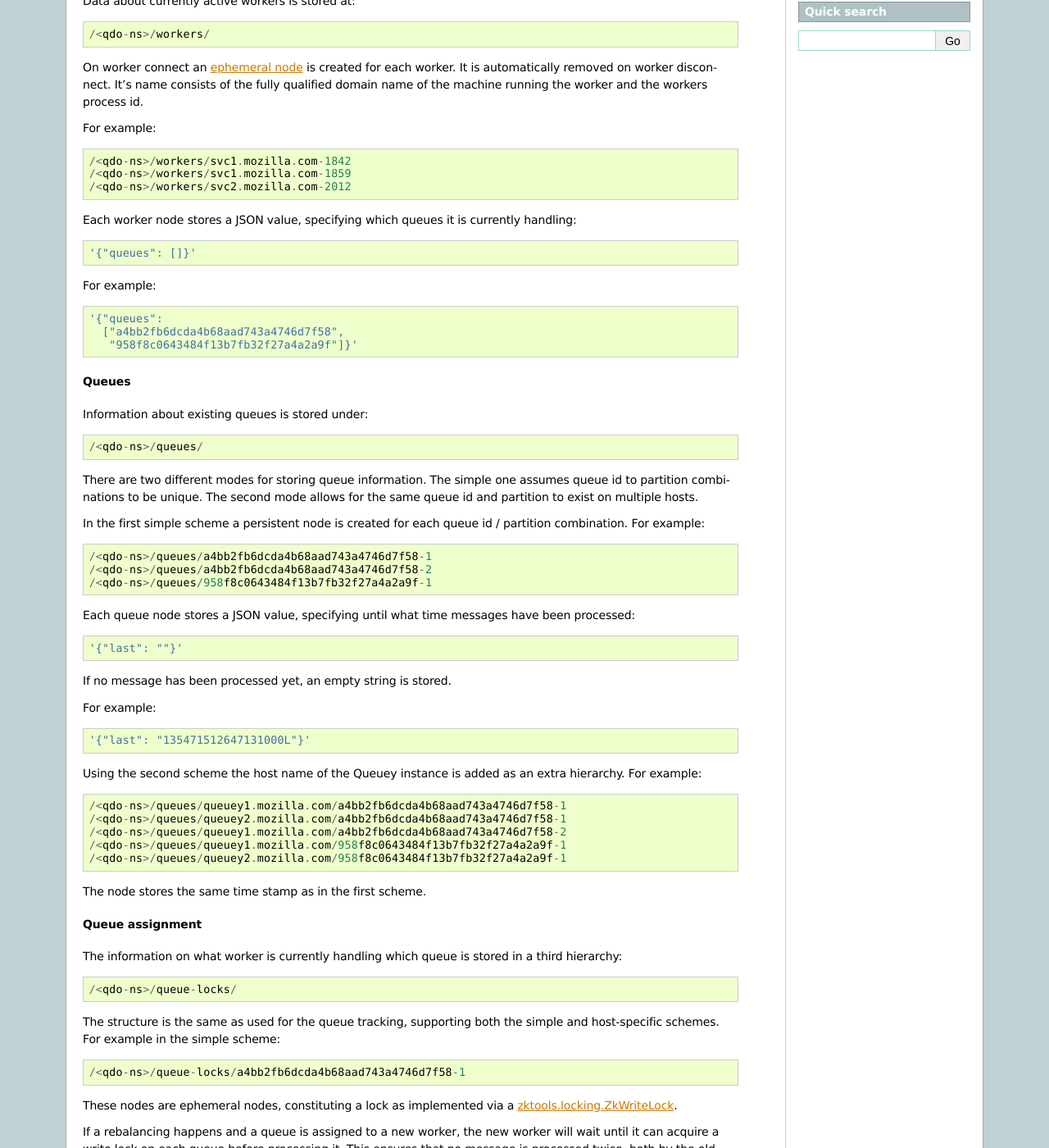
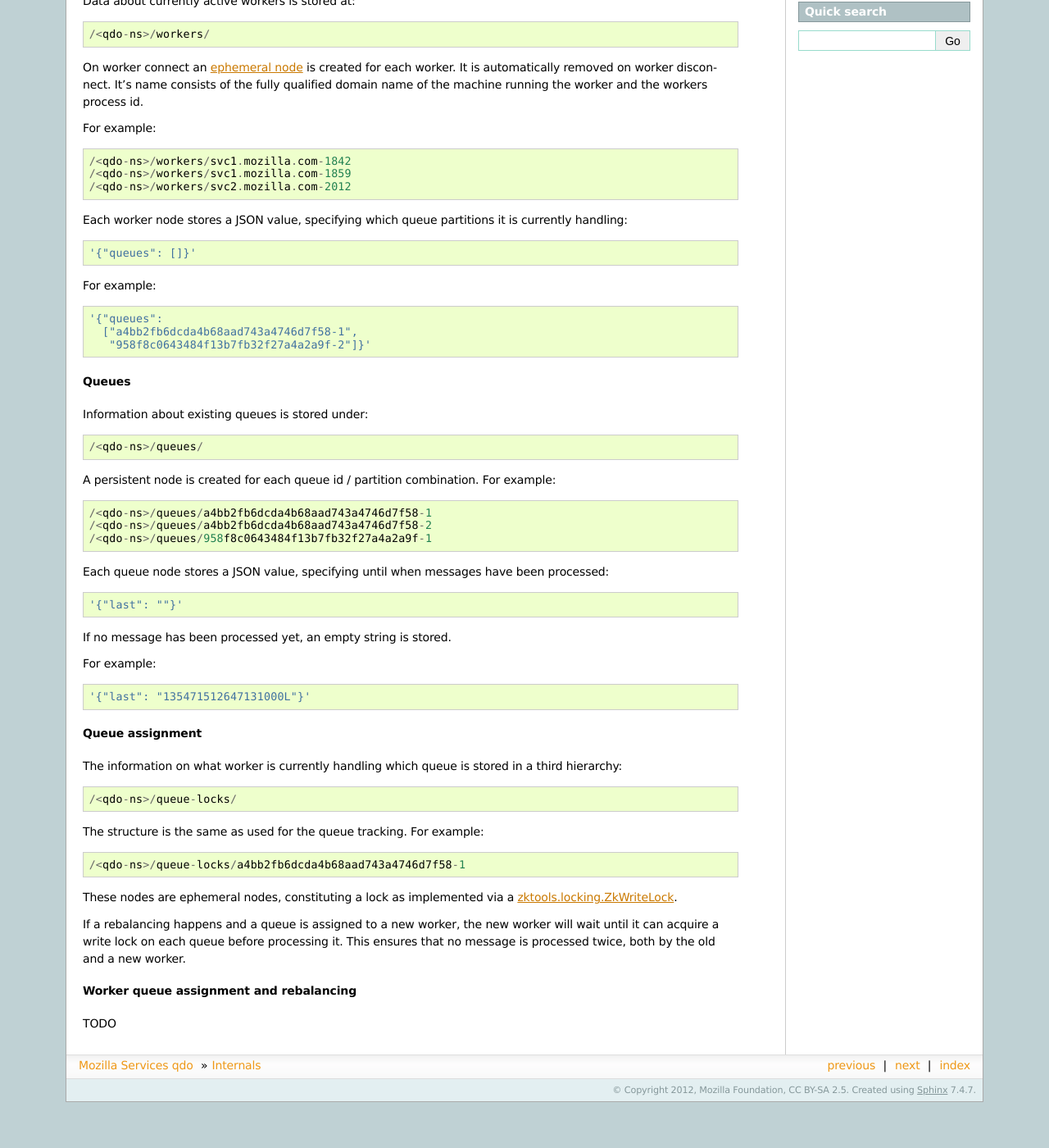
Before and after one commit to mozilla-services/qdo, a Sphinx documentation site: the page built from docs/internals.rst, in a window 1280 px wide and 1400 px high, scrolled down 470 px. Shown: the whole window at 82% size. Built offline with Sphinx 7.4.7, drawn with Linux system fonts in a browser that asks for light colours; after the commit the page ends 1814 px from its top, so only the background shows below that.

Commit message:
get rid of hostname specific queuey scheme for now

```diff
--- a/docs/internals.rst
+++ b/docs/internals.rst
@@ -46,7 +46,7 @@ For example::
     /<qdo-ns>/workers/svc1.mozilla.com-1859
     /<qdo-ns>/workers/svc2.mozilla.com-2012
 
-Each worker node stores a JSON value, specifying which queues it is
+Each worker node stores a JSON value, specifying which queue partitions it is
 currently handling:
 
 .. code-block:: javascript
@@ -68,19 +68,15 @@ Information about existing queues is stored under::
 
     /<qdo-ns>/queues/
 
-There are two different modes for storing queue information. The simple one
-assumes queue id to partition combinations to be unique. The second mode allows
-for the same queue id and partition to exist on multiple hosts.
-
-In the first simple scheme a persistent node is created for each queue id /
-partition combination. For example::
+A persistent node is created for each queue id / partition combination. For
+example::
 
     /<qdo-ns>/queues/a4bb2fb6dcda4b68aad743a4746d7f58-1
     /<qdo-ns>/queues/a4bb2fb6dcda4b68aad743a4746d7f58-2
     /<qdo-ns>/queues/958f8c0643484f13b7fb32f27a4a2a9f-1
 
-Each queue node stores a JSON value, specifying until what time messages
-have been processed:
+Each queue node stores a JSON value, specifying until when messages have been
+processed:
 
 .. code-block:: javascript
 
@@ -94,17 +90,6 @@ For example:
 
     '{"last": "135471512647131000L"}'
 
-Using the second scheme the host name of the Queuey instance is added as an
-extra hierarchy. For example::
-
-/<qdo-ns>/queues/queuey1.mozilla.com/a4bb2fb6dcda4b68aad743a4746d7f58-1
-/<qdo-ns>/queues/queuey2.mozilla.com/a4bb2fb6dcda4b68aad743a4746d7f58-1
-/<qdo-ns>/queues/queuey1.mozilla.com/a4bb2fb6dcda4b68aad743a4746d7f58-2
-/<qdo-ns>/queues/queuey1.mozilla.com/958f8c0643484f13b7fb32f27a4a2a9f-1
-/<qdo-ns>/queues/queuey2.mozilla.com/958f8c0643484f13b7fb32f27a4a2a9f-1
-
-The node stores the same time stamp as in the first scheme.
-
 Queue assignment
 ++++++++++++++++
 
@@ -113,8 +98,7 @@ a third hierarchy::
 
     /<qdo-ns>/queue-locks/
 
-The structure is the same as used for the queue tracking, supporting both the
-simple and host-specific schemes. For example in the simple scheme::
+The structure is the same as used for the queue tracking. For example::
 
     /<qdo-ns>/queue-locks/a4bb2fb6dcda4b68aad743a4746d7f58-1
 
```
Also changed, not shown: other parts of docs/internals.rst (+2 -2 lines).
